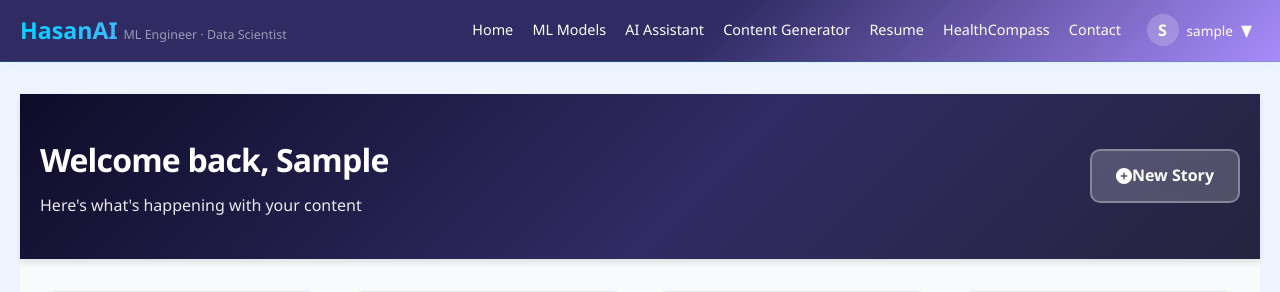
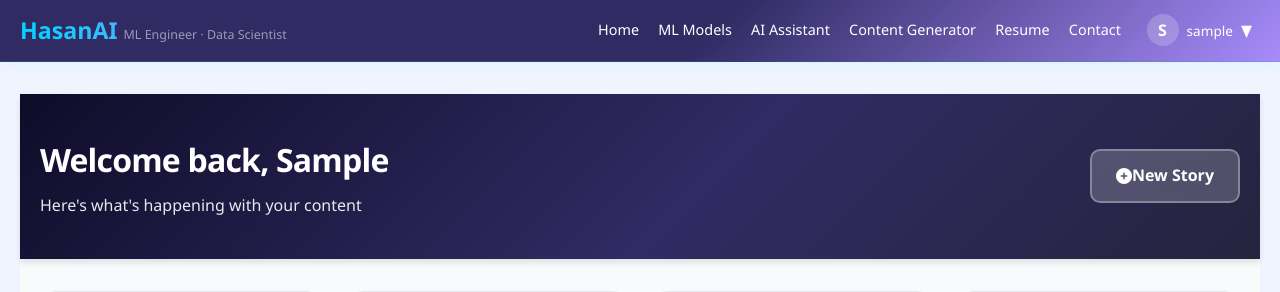
Before and after one commit to seyedhasanmirhoseini1367/PersonalPortfolio, a Django app: page /accounts/dashboard/ in a window 1280 px wide. Shown: the top 292 px of the page. Run offline with Django 4.2, Linux system fonts and the light colour scheme; the visitor is signed in with stand-in values (Sample User, id 1); data that the repository does not hold is empty; parts of the project's set-up code (start-up, migrations or seed data) failed here and were passed over.

Commit message:
edit header

```diff
--- a/templates/base.html
+++ b/templates/base.html
@@ -521,7 +521,7 @@
                     <li><a href="{% url 'resume:resume_page' %}"
                            {% if request.resolver_match.url_name == 'resume_page' %}class="active"{% endif %}>Resume</a></li>
 
-                    <li><a href="https://healthcompass.hasanai.net" target="_blank" rel="noopener">HealthCompass</a></li>
+                    <!-- <li><a href="https://healthcompass.hasanai.net" target="_blank" rel="noopener">HealthCompass</a></li> -->
 
                     <li><a href="{% url 'contact:contact_page' %}"
                            {% if request.resolver_match.url_name == 'contact_page' %}class="active"{% endif %}>Contact</a></li>
```
